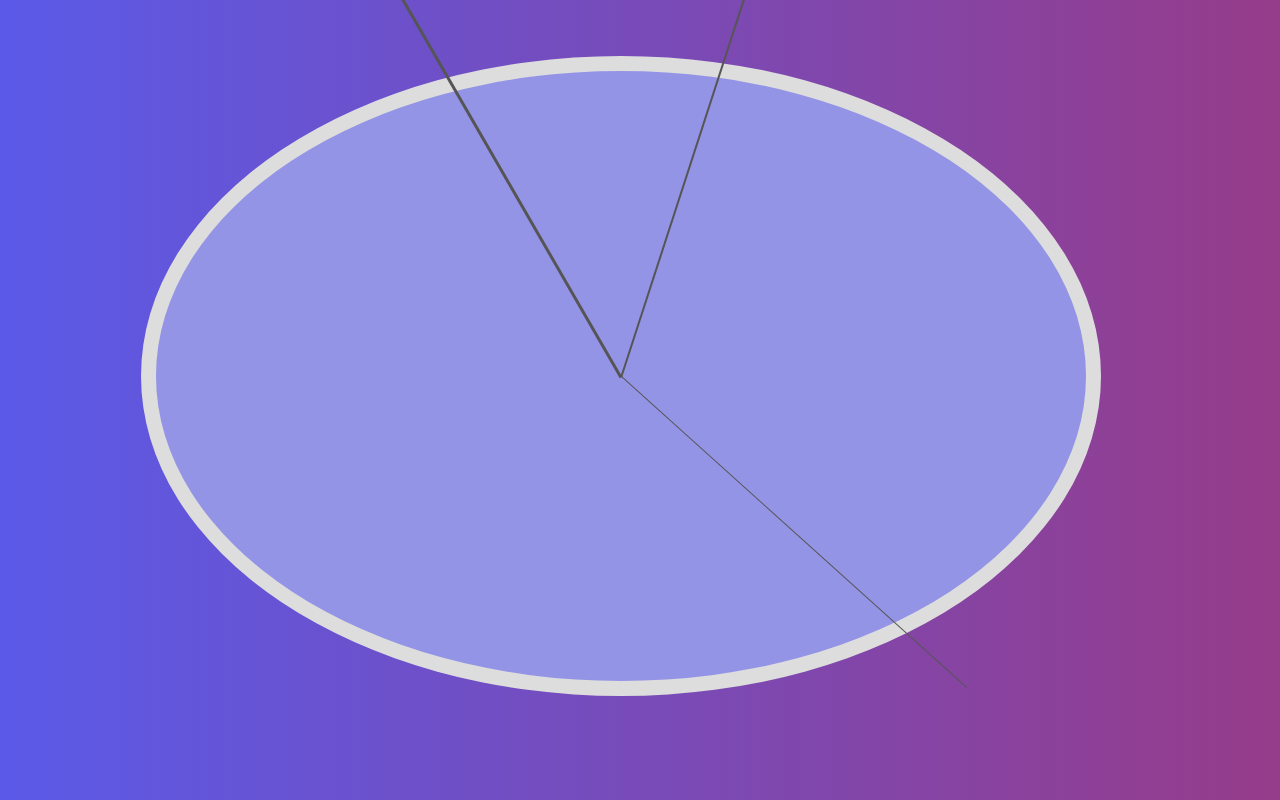
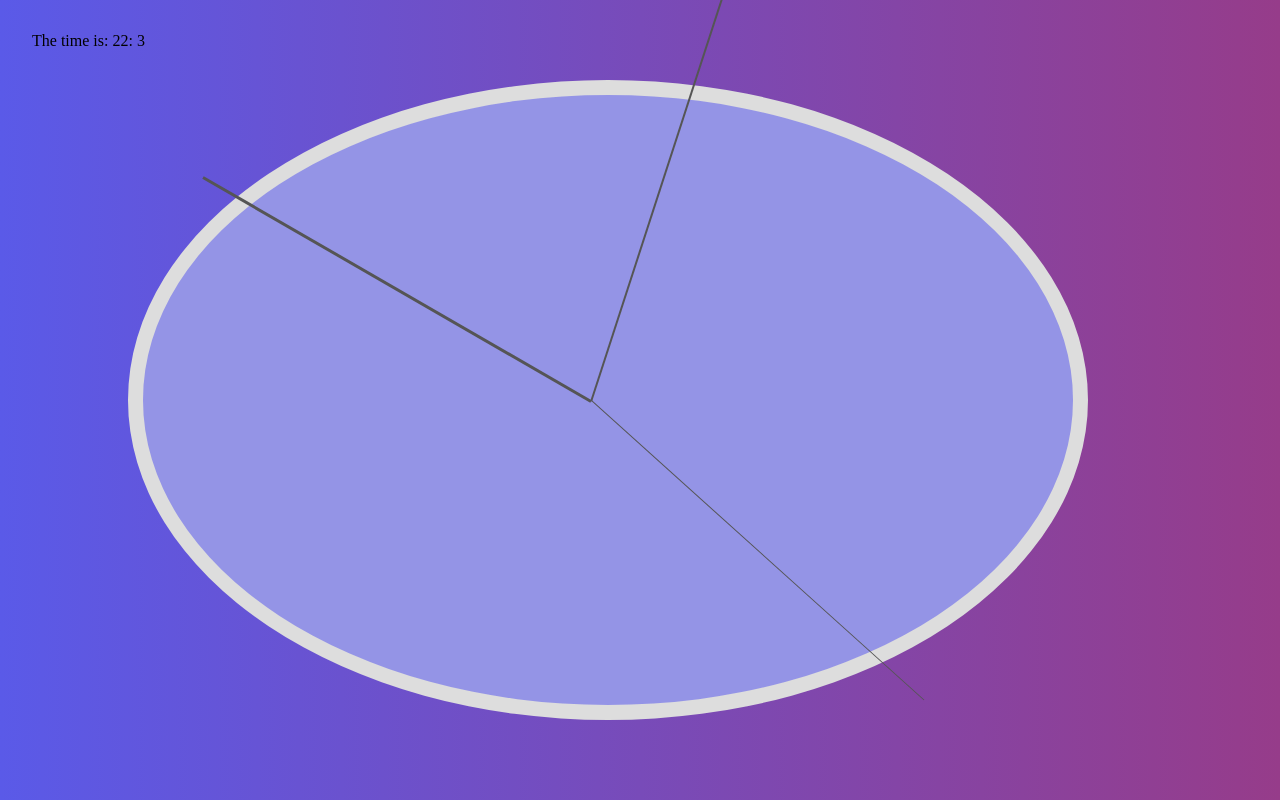
Before and after one commit to sandramakis/css.js.clock, a plain HTML site: page index.html in a window 1280 px wide. Drawn offline with Linux system fonts and the light colour scheme.

Commit message:
ADJ: Time text and hour hand adjusted

```diff
--- a/index.html
+++ b/index.html
@@ -14,6 +14,7 @@
         <div class="hand min-hand"></div>
         <div class="hand sec-hand"></div>
       </div>
+      <p class="time"></p>
     </section>
   </body>
 </html>
--- a/main.js
+++ b/main.js
@@ -3,6 +3,8 @@
 const secondHand = document.querySelector(".sec-hand");
 const minuteHand = document.querySelector(".min-hand");
 const hourHand = document.querySelector(".hour-hand");
+
+const timeDisplay = document.querySelector(".time");
 
 function setDate() {
   const now = new Date();
@@ -12,9 +14,12 @@ function setDate() {
 
   const secondsDegree = (seconds / 60) * 360 + 90;
   const minuteDegree = (minutes / 60) * 360 + 90;
-  const hourDegree = (hour / 24) * 360 + 90;
+  const hourDegree = (hour / 12) * 360 + 90;
 
   console.log(seconds, minutes, hour);
+
+  timeDisplay.textContent = `The time is: ${hour}: ${minutes}`;
+
   secondHand.style.transform = `rotate(${secondsDegree}deg)`;
   minuteHand.style.transform = `rotate(${minuteDegree}deg)`;
   hourHand.style.transform = `rotate(${hourDegree}deg)`;
--- a/styles.css
+++ b/styles.css
@@ -15,8 +15,8 @@ body {
 
 .clock-face {
   position: absolute;
-  left: 11%;
-  top: 7%;
+  left: 10%;
+  top: 10%;
   height: 50vh;
   width: 80vw;
   border-radius: 100%;
@@ -25,7 +25,7 @@ body {
 }
 
 .hand {
-  width: 50%;
+  width: 35vw;
   height: 3px;
   position: absolute;
   top: 50%;
```
